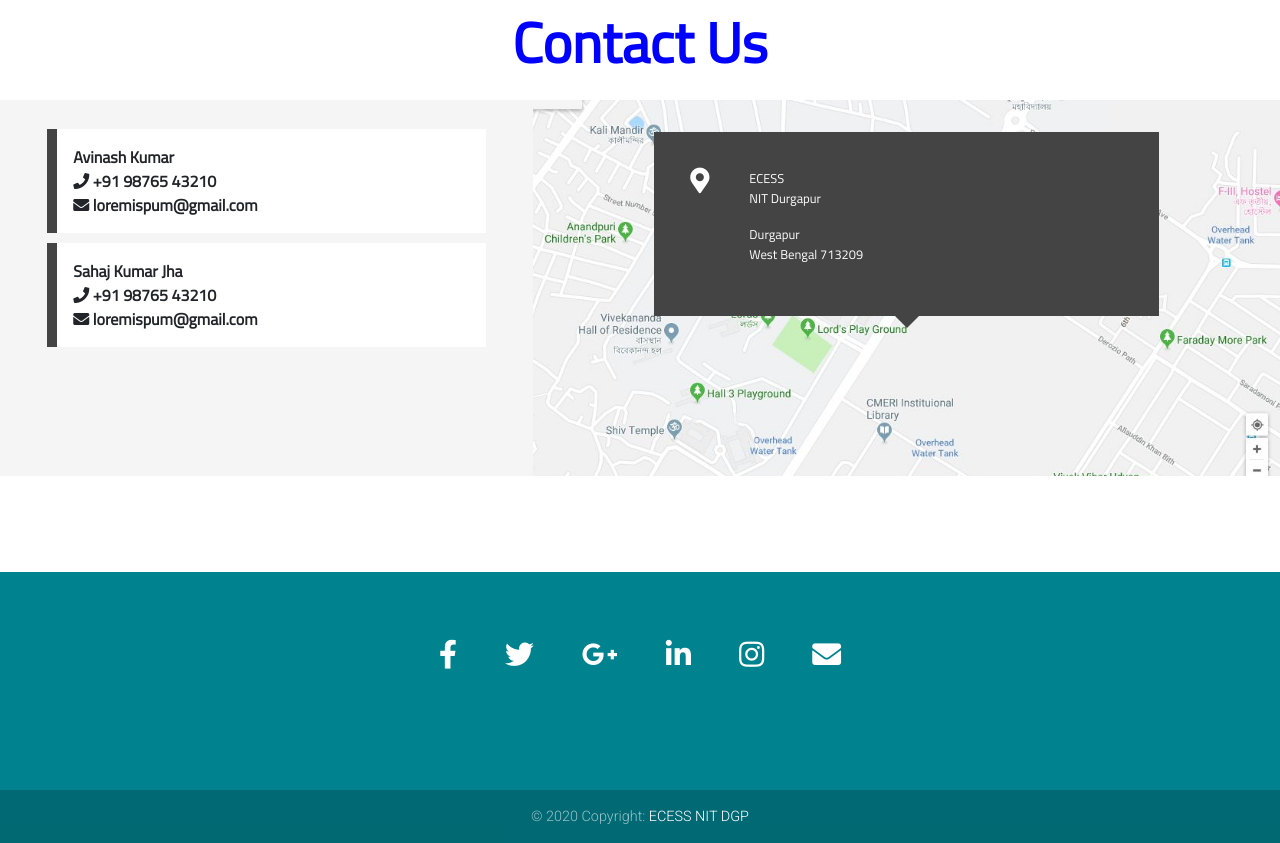
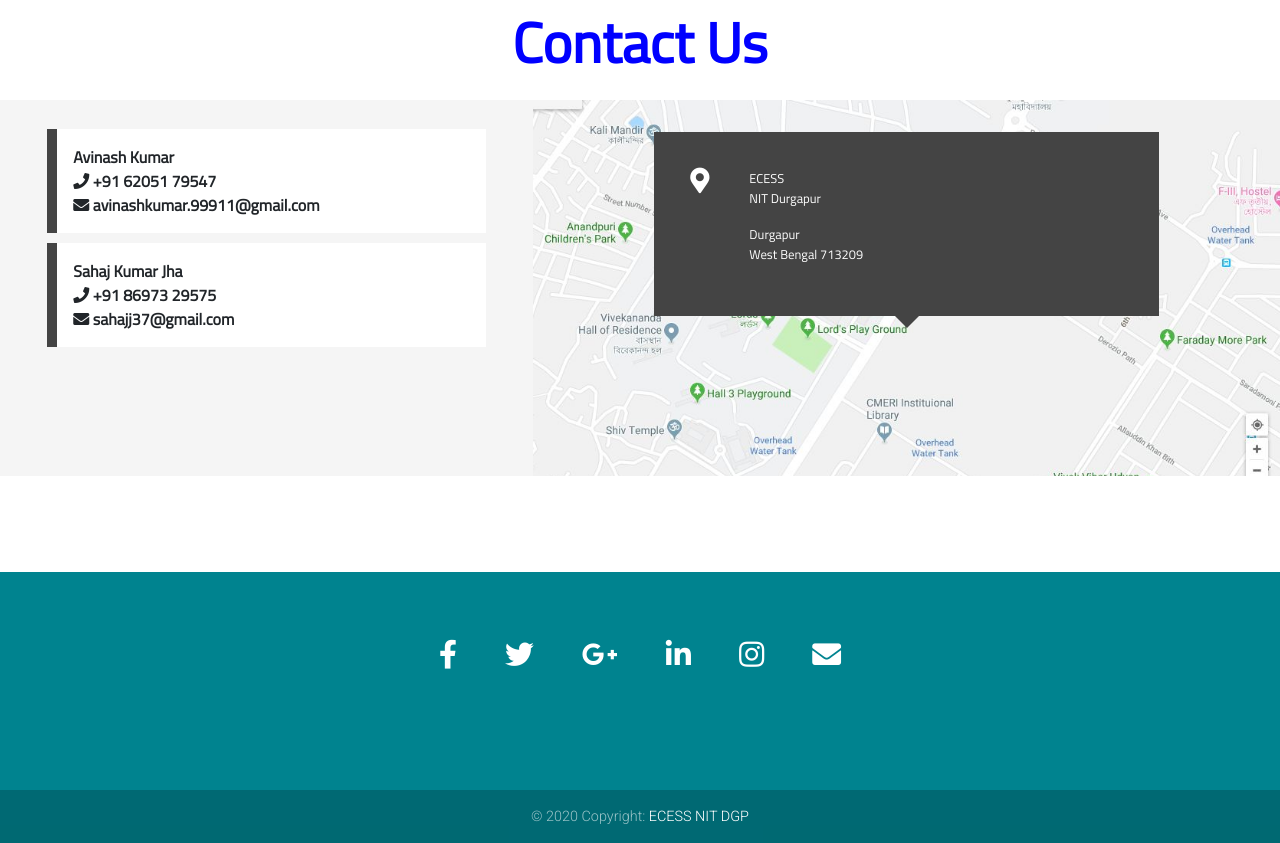
Before and after one commit to YASHMAROO/ECESS_Society, a Vue app: page / in a window 1280 px wide. Shown: the part 3240-4083 px from the top of the page. Built offline with nearby package versions, Linux system fonts and the light colour scheme; no server answers.

Commit message:
[FIX]Contact Us numbers and mail updated"

```diff
--- a/src/components/Contact.vue
+++ b/src/components/Contact.vue
@@ -58,13 +58,13 @@ export default {
       contacts: [
         {
           name: "Avinash Kumar",
-          phone: "+91 98765 43210",
-          mail: "loremispum@gmail.com"
+          phone: "+91 62051 79547",
+          mail: "avinashkumar.99911@gmail.com"
         },
         {
           name: "Sahaj Kumar Jha",
-          phone: "+91 98765 43210",
-          mail: "loremispum@gmail.com"
+          phone: "+91 86973 29575",
+          mail: "sahajj37@gmail.com"
         }
       ]
     };
```
